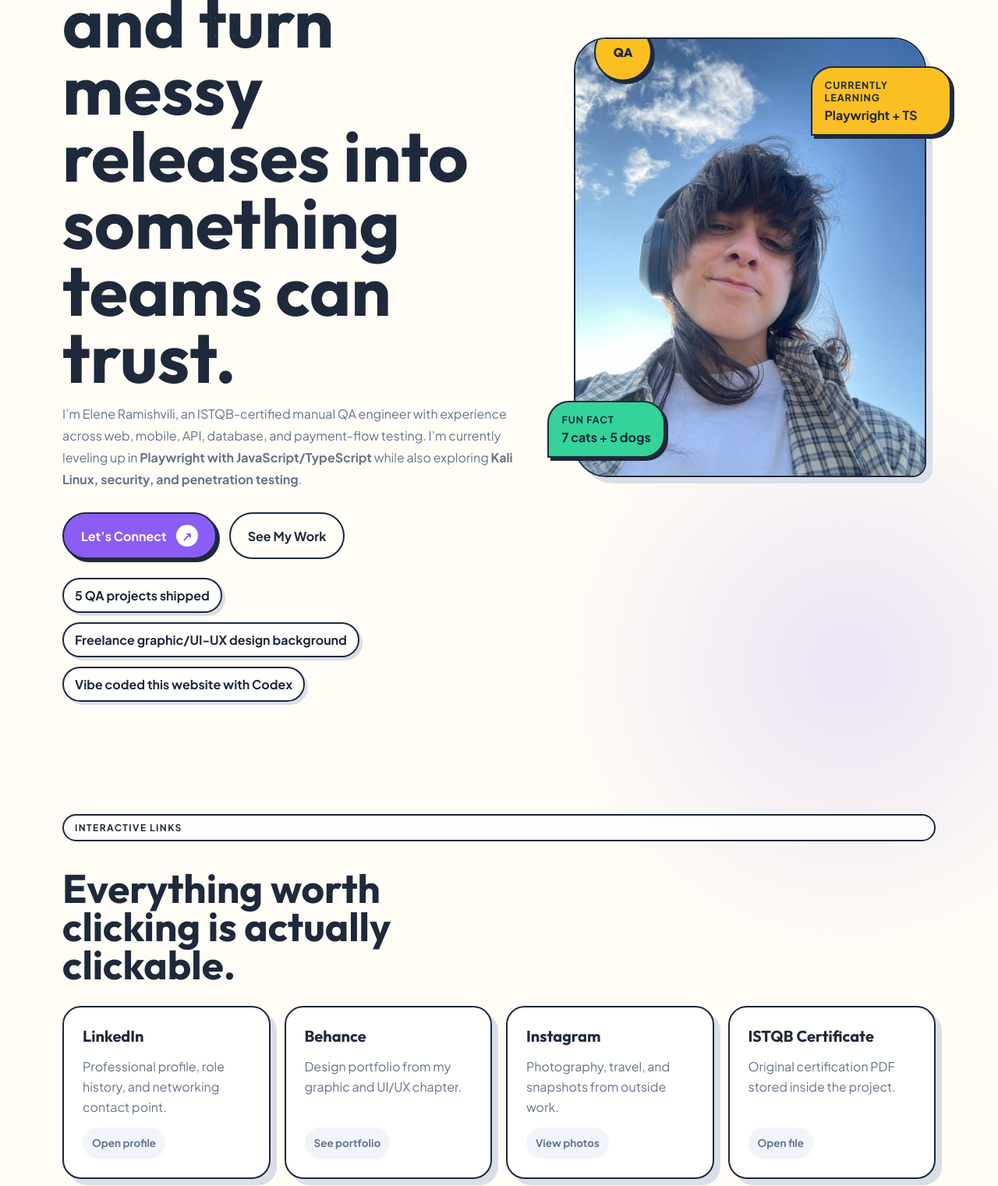
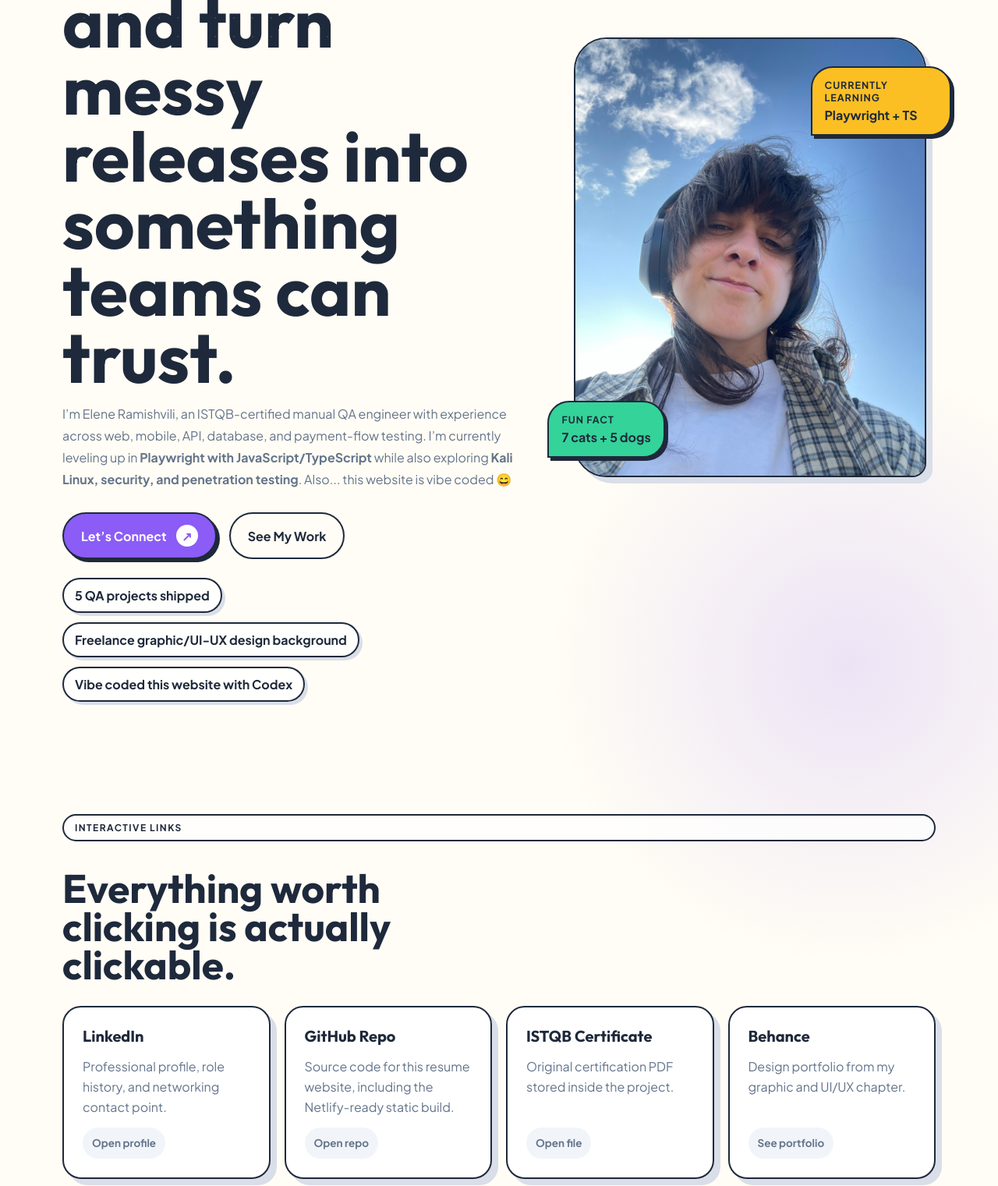
Before and after one commit to test1111-sudo/MyResume, a plain HTML site: page index.html in a window 1280 px wide. Shown: the part 373-1894 px from the top of the page at 78% size. Drawn offline with Linux system fonts and the light colour scheme.

Commit message:
Refine resume layout and links

```diff
--- a/index.html
+++ b/index.html
@@ -42,7 +42,8 @@
               I’m Elene Ramishvili, an ISTQB-certified manual QA engineer with experience across web,
               mobile, API, database, and payment-flow testing. I’m currently leveling up in
               <strong>Playwright with JavaScript/TypeScript</strong> while also exploring
-              <strong>Kali Linux, security, and penetration testing</strong>.
+              <strong>Kali Linux, security, and penetration testing</strong>. Also... this website is
+              vibe coded 😄
             </p>
             <div class="cta-row">
               <a class="button button-primary" href="#contact">
@@ -60,7 +61,6 @@
 
           <div class="hero-visual">
             <div class="portrait-card sticker-card">
-              <div class="sticker-icon" aria-hidden="true">QA</div>
               <img src="./assets/profile.jpg" alt="Portrait of Elene Ramishvili" />
             </div>
             <div class="floating-note note-yellow">
@@ -132,7 +132,6 @@
           </div>
           <div class="cert-grid">
             <article class="cert-card sticker-card">
-              <div class="sticker-icon" aria-hidden="true">ISTQB</div>
               <h3>ISTQB Certified Tester Foundation Level</h3>
               <p>
                 Earned on April 16, 2026. Opens the original certificate PDF in a new tab for direct
@@ -143,7 +142,6 @@
               </a>
             </article>
             <article class="cert-card sticker-card">
-              <div class="sticker-icon sticker-icon-pink" aria-hidden="true">UI</div>
               <h3>Graphic & UI/UX Design Courses</h3>
               <p>
                 I also completed design training before moving into QA. That background shows up in
--- a/script.js
+++ b/script.js
@@ -6,22 +6,22 @@ const quickLinks = [
     chip: "Open profile",
   },
   {
-    title: "Behance",
-    href: "https://www.behance.net/eleneramishvili#",
-    description: "Design portfolio from my graphic and UI/UX chapter.",
-    chip: "See portfolio",
-  },
-  {
-    title: "Instagram",
-    href: "https://www.instagram.com/hellnnee/",
-    description: "Photography, travel, and snapshots from outside work.",
-    chip: "View photos",
+    title: "GitHub Repo",
+    href: "https://github.com/test1111-sudo/MyResume",
+    description: "Source code for this resume website, including the Netlify-ready static build.",
+    chip: "Open repo",
   },
   {
     title: "ISTQB Certificate",
     href: "./assets/istqb-certificate.pdf",
     description: "Original certification PDF stored inside the project.",
     chip: "Open file",
+  },
+  {
+    title: "Behance",
+    href: "https://www.behance.net/eleneramishvili#",
+    description: "Design portfolio from my graphic and UI/UX chapter.",
+    chip: "See portfolio",
   },
 ];
 
--- a/styles.css
+++ b/styles.css
@@ -469,6 +469,10 @@ h3 {
   padding: 28px;
 }
 
+.cert-card {
+  padding-top: 28px;
+}
+
 .bubble-panel {
   border-radius: 28px 28px 28px 8px;
 }
```
